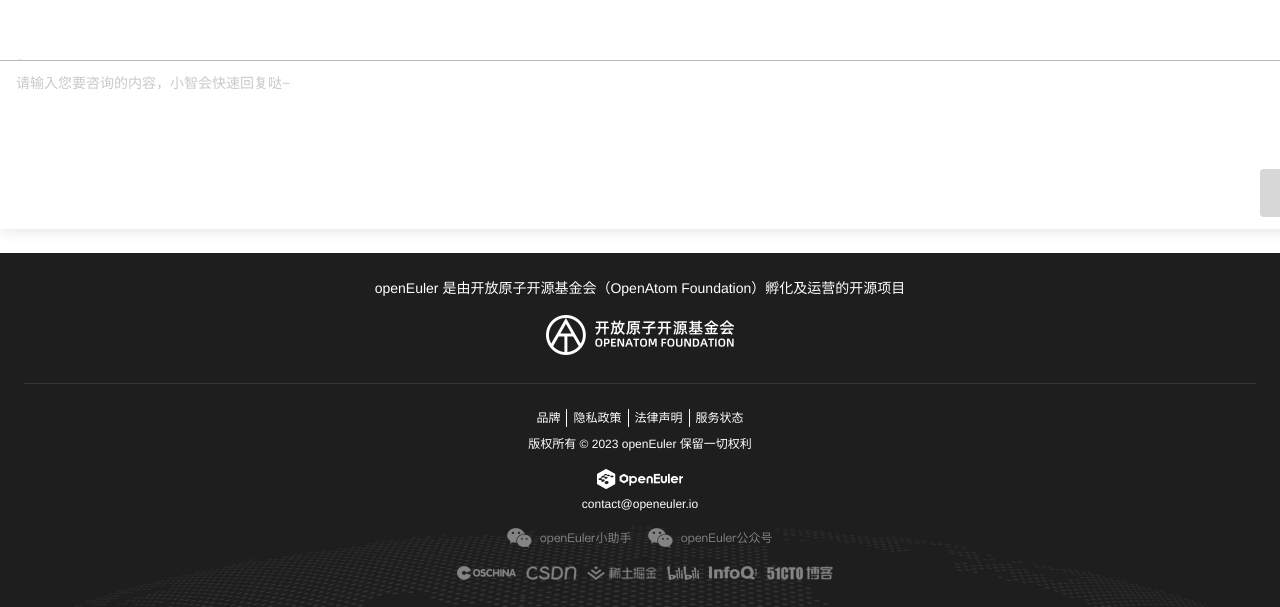
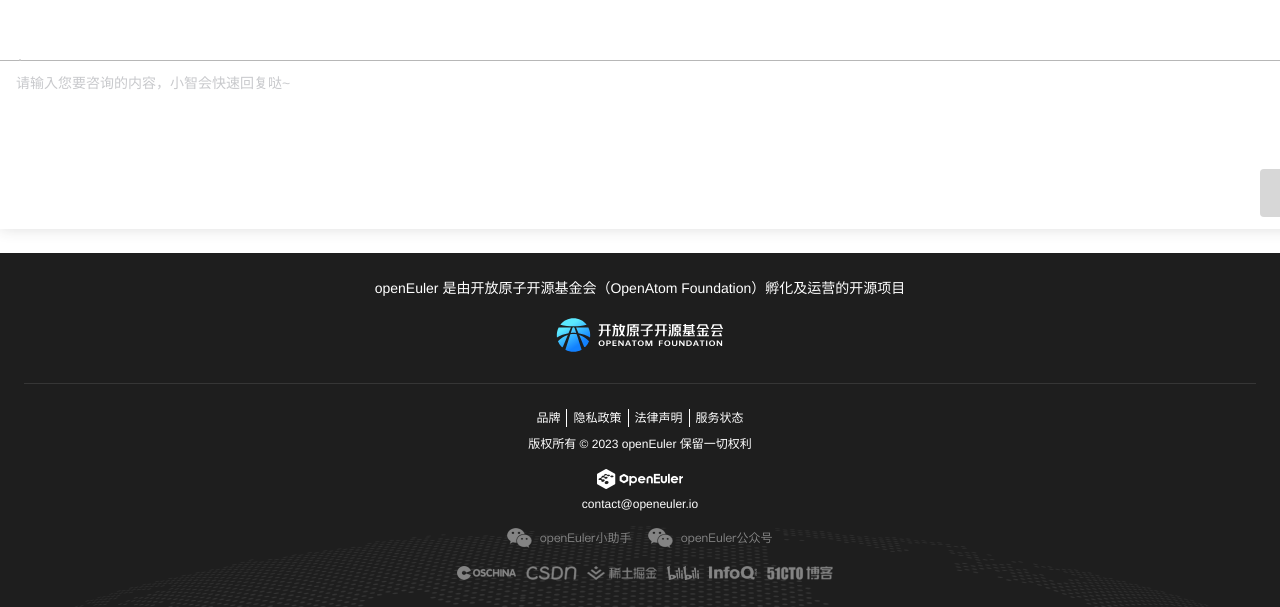
Before and after one commit to openeuler-mirror/QARobot, a Vue app: page / in a window 1280 px wide. Shown: the part 651-1258 px from the top of the page. Built offline with nearby package versions, Linux system fonts and the light colour scheme.

Commit message:
update footer logo

```diff
--- a/src/components/AppFooter.vue
+++ b/src/components/AppFooter.vue
@@ -12,7 +12,7 @@
           rel="noopener noreferrer"
         >
           <img
-            src="@/assets/common/footer/atom-logo.png"
+            src="@/assets/common/footer/atom-new-logo.svg"
             class="atom-logo"
             alt="openEuler"
           />
```
Also changed, not shown: src/assets/common/footer/atom-logo.png (deleted), src/assets/common/footer/atom-new-logo.svg (added).
